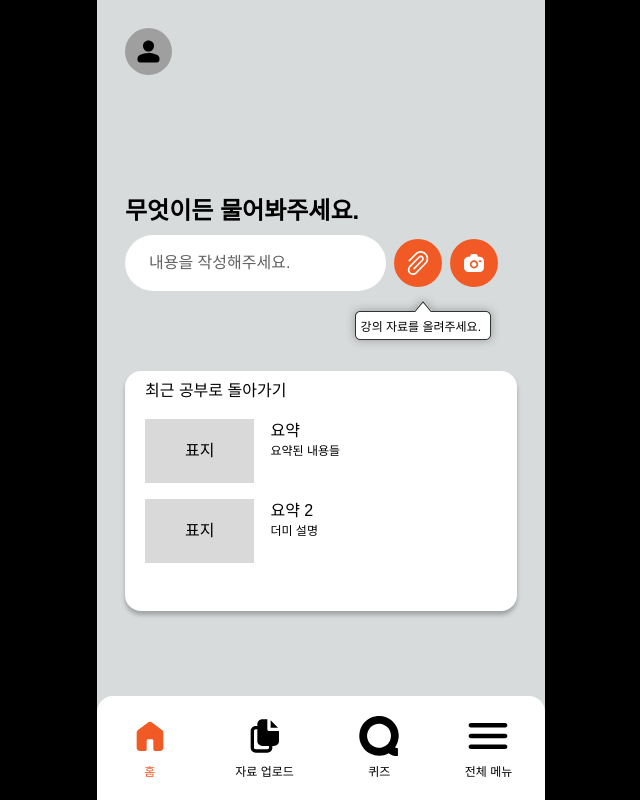
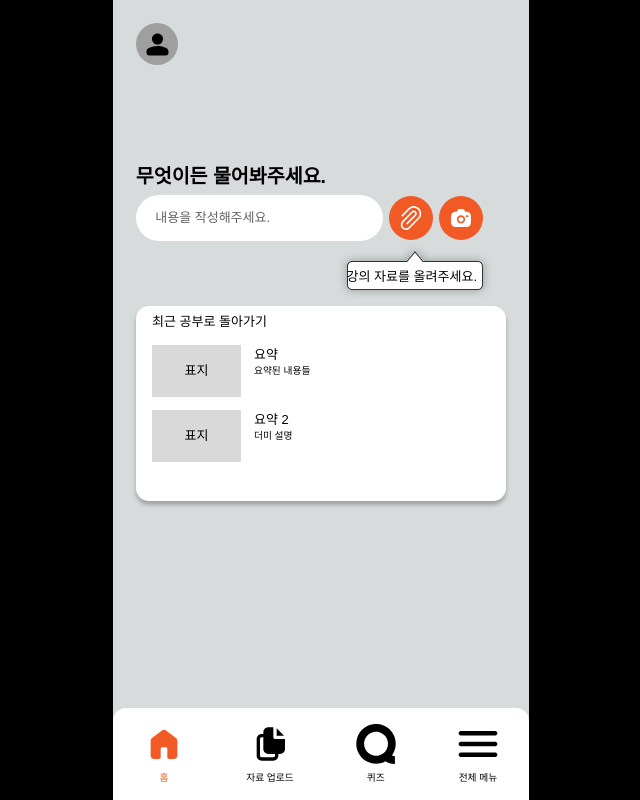
Before and after one commit to AI-XTHON/AITHON-FE, a React (Vite) app: page / in a window 1280 px wide. Shown: the whole page, without its empty margins (319-959 px from the left). Built offline with nearby package versions, Linux system fonts and the light colour scheme; no server answers; a web font is replaced by a local one.

Commit message:
chore : 레이아웃 수정

```diff
--- a/src/features/home/pages/Home.tsx
+++ b/src/features/home/pages/Home.tsx
@@ -38,7 +38,7 @@ export default function Home() {
 
                     <div className=' relative mb-20'>
                         <img src={msg} alt="" className='absolute right-4' />
-                        <p className='absolute right-9 top-7 text-xs'>강의 자료를 올려주세요.</p>
+                        <p className='absolute right-9 top-8 text-base'>강의 자료를 올려주세요.</p>
                     </div>
 
                     <div>
--- a/src/features/upload/pages/Upload.tsx
+++ b/src/features/upload/pages/Upload.tsx
@@ -4,6 +4,7 @@ import SearchHeader from "../../../shared/components/SearchHeader";
 import PostCardList from "../components/PostCardList";
 import NewFileModal from "../components/NewFileModal";
 import { dataStore, type SummaryItem } from "../data";
+import BottomBar from "../../../shared/components/BottomBar";
 
 export default function Upload() {
 
@@ -74,6 +75,7 @@ export default function Upload() {
                     <PostCardList items={items} />
                 </section>
             </main>
+            <BottomBar />
 
             {/* 제목 입력 모달 */}
             <NewFileModal
--- a/src/index.css
+++ b/src/index.css
@@ -1,5 +1,9 @@
 @import url('https://cdn.jsdelivr.net/gh/orioncactus/pretendard@v1.3.9/dist/web/static/pretendard.min.css');
 @import "tailwindcss";
+
+html {
+  font-size: 13px;
+}
 
 /* 폰트 설정 */
 body {
--- a/src/shared/components/Layout.tsx
+++ b/src/shared/components/Layout.tsx
@@ -13,7 +13,7 @@ const Layout = ({ children }: LayoutProps) => {
         // 화면 전체를 차지하도록 설정
         <div className="flex h-screen w-full items-center justify-center bg-black">
             {/* 실제 앱 콘텐츠가 표시될 영역 */}
-            <main className="relative h-full w-full max-w-md overflow-y-auto bg-[#d7dbdc] hide-scrollbar">
+            <main className="relative h-full w-full max-w-lg overflow-y-auto bg-[#d7dbdc] hide-scrollbar">
                 {children}
             </main>
         </div>
```
